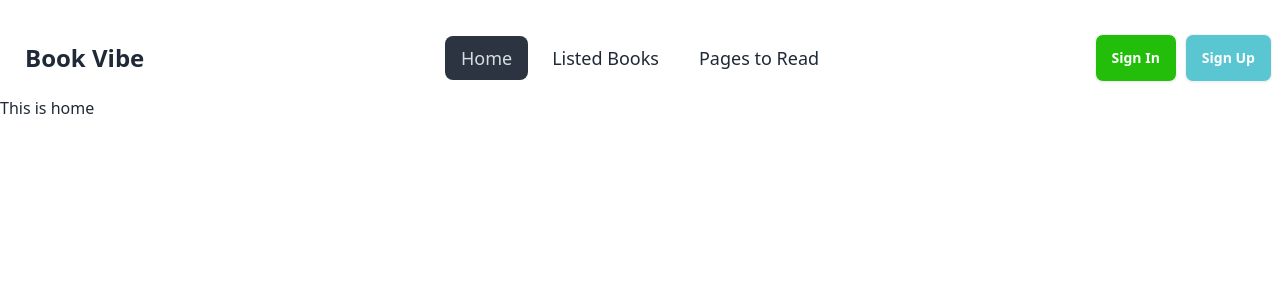
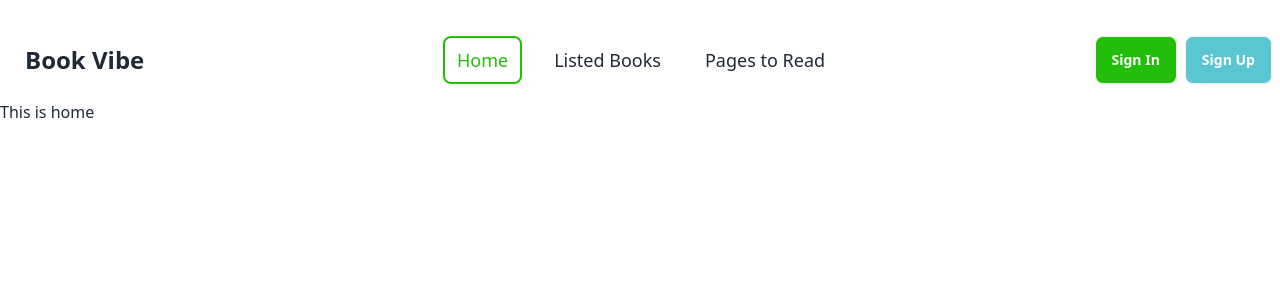
Before and after one commit to Kamrul-Islam-171/assignment-eight, a React (Vite) app: page / in a window 1280 px wide. Shown: the top 300 px of the page. Built offline with nearby package versions, Linux system fonts and the light colour scheme.

Commit message:
nav bar done

```diff
--- a/src/Components/Home/Home.jsx
+++ b/src/Components/Home/Home.jsx
@@ -1,4 +1,4 @@
-import NavBar from "../NavBar/NavBar";
+
 
 
 const Home = () => {
--- /dev/null
+++ b/src/Components/NavBar/NavBar.css
@@ -0,0 +1,16 @@
+ul a.active {
+    color: #23BE0A;
+    border: 2px solid #23BE0A;
+
+
+    border-radius: 8px;
+
+
+
+}
+
+ul a:hover {
+    background-color: #23BE0A66;
+    border-radius: 8px;
+
+}
--- a/src/Components/NavBar/NavBar.jsx
+++ b/src/Components/NavBar/NavBar.jsx
@@ -1,6 +1,6 @@
-import { Link, NavLink } from "react-router-dom";
+import { NavLink } from "react-router-dom";
 
-
+import './NavBar.css'
 const NavBar = () => {
     return (
         <div className="mt-5">
@@ -11,18 +11,25 @@ const NavBar = () => {
                             <svg xmlns="http://www.w3.org/2000/svg" className="h-5 w-5" fill="none" viewBox="0 0 24 24" stroke="currentColor"><path strokeLinecap="round" strokeLinejoin="round" strokeWidth="2" d="M4 6h16M4 12h8m-8 6h16" /></svg>
                         </div>
                         <ul tabIndex={0} className="menu menu-sm dropdown-content mt-3 z-[1] p-2 shadow bg-base-100 rounded-box w-52">
-                            <li><NavLink to={'/'}>Home</NavLink></li>
+                            <NavLink to={'/'}>Home</NavLink>
+                            <NavLink to={'/listedbooks'}>Listed Books</NavLink>
+                            <NavLink to={'/pagestoread'}>Pages to Read</NavLink>
+                            {/* <li><NavLink to={'/'}>Home</NavLink></li>
                             <li><NavLink to={'/listedbooks'}>Listed Books</NavLink></li>
-                            <li><NavLink to={'/pagestoread'}>Pages to Read</NavLink></li>
+                            <li><NavLink to={'/pagestoread'}>Pages to Read</NavLink></li> */}
                         </ul>
                     </div>
                     <a className="btn btn-ghost text-2xl font-bold">Book Vibe</a>
                 </div>
                 <div className="navbar-center hidden lg:flex">
-                    <ul className="menu menu-horizontal px-1 text-lg gap-2">
-                        <li><NavLink to={'/'}>Home</NavLink></li>
+                    <ul className="menu menu-horizontal px-1 text-lg gap-5 flex justify-center items-center">
+                        {/* <li><NavLink to={'/'}>Home</NavLink></li>
                         <li><NavLink to={'/listedbooks'}>Listed Books</NavLink></li>
-                        <li><NavLink to={'/pagestoread'}>Pages to Read</NavLink></li>
+                        <li><NavLink to={'/pagestoread'}>Pages to Read</NavLink></li> */}
+
+                        <NavLink to={'/'} className='px-3 py-2'>Home</NavLink>
+                        <NavLink to={'/listedbooks'} className='px-3 py-2'>Listed Books</NavLink>
+                        <NavLink to={'/pagestoread'} className='px-3 py-2'>Pages to Read</NavLink>
 
                     </ul>
                 </div>
```
Also changed, not shown: src/Components/Routes/Routes.jsx (added, +29 -0 lines), src/main.jsx (+4 -25 lines).
